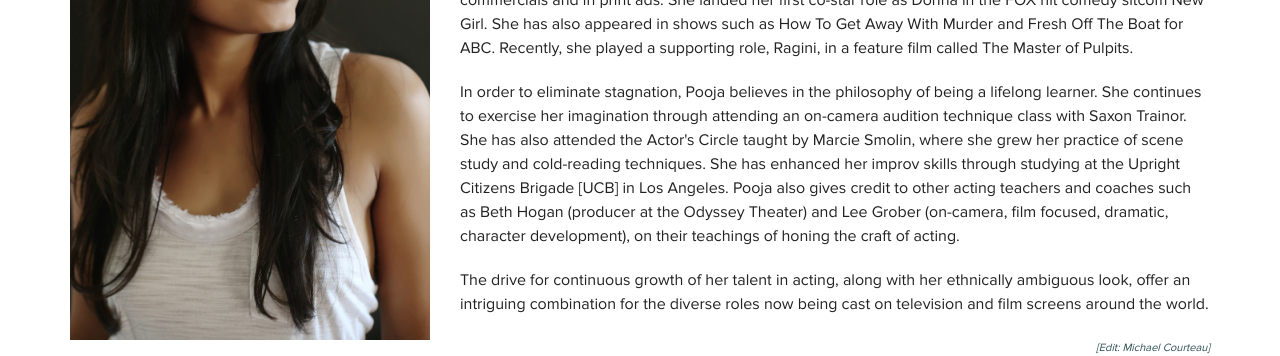
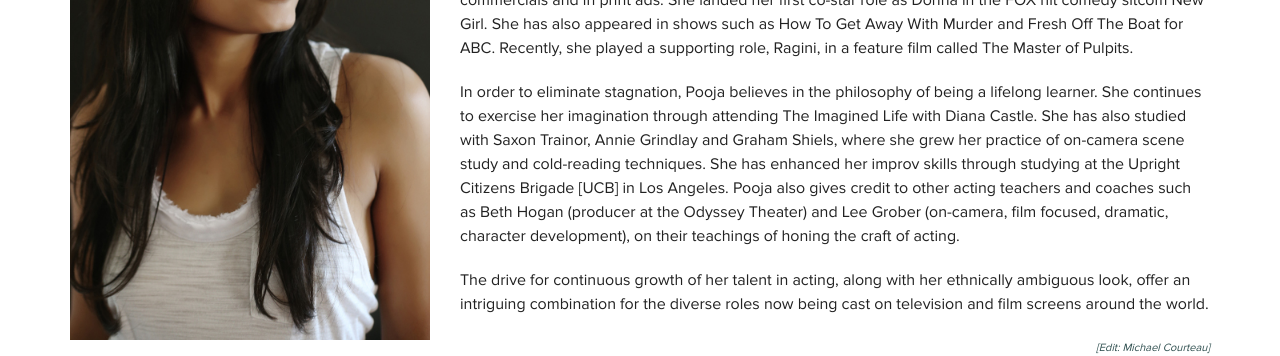
Before and after one commit to dtrack/thepoojashah, a Jekyll site: the page built from about/index.html, in a window 1280 px wide and 1385 px high. Shown: the part 875-1231 px from the top of the window. Built offline with Jekyll 4.4.1, drawn with Linux system fonts in a browser that asks for light colours.

Commit message:
update teachers in about me section

```diff
--- a/about/index.html
+++ b/about/index.html
@@ -58,7 +58,7 @@ active: About
           </p>
 
           <p>
-            In order to eliminate stagnation, Pooja believes in the philosophy of being a lifelong learner. She continues to exercise her imagination through attending an on-camera audition technique class with Saxon Trainor. She has also attended the Actor's Circle taught by Marcie Smolin, where she grew her practice of scene study and cold-reading techniques. She has enhanced her improv skills through studying at the Upright Citizens Brigade [UCB] in Los Angeles. Pooja also gives credit to other acting teachers and coaches such as Beth Hogan (producer at the Odyssey Theater) and Lee Grober (on-camera, film focused, dramatic, character development), on their teachings of honing the craft of acting.
+            In order to eliminate stagnation, Pooja believes in the philosophy of being a lifelong learner. She continues to exercise her imagination through attending The Imagined Life with Diana Castle. She has also studied with Saxon Trainor, Annie Grindlay and Graham Shiels, where she grew her practice of on-camera scene study and cold-reading techniques. She has enhanced her improv skills through studying at the Upright Citizens Brigade [UCB] in Los Angeles. Pooja also gives credit to other acting teachers and coaches such as Beth Hogan (producer at the Odyssey Theater) and Lee Grober (on-camera, film focused, dramatic, character development), on their teachings of honing the craft of acting.
           </p>
 
           <p>
```
